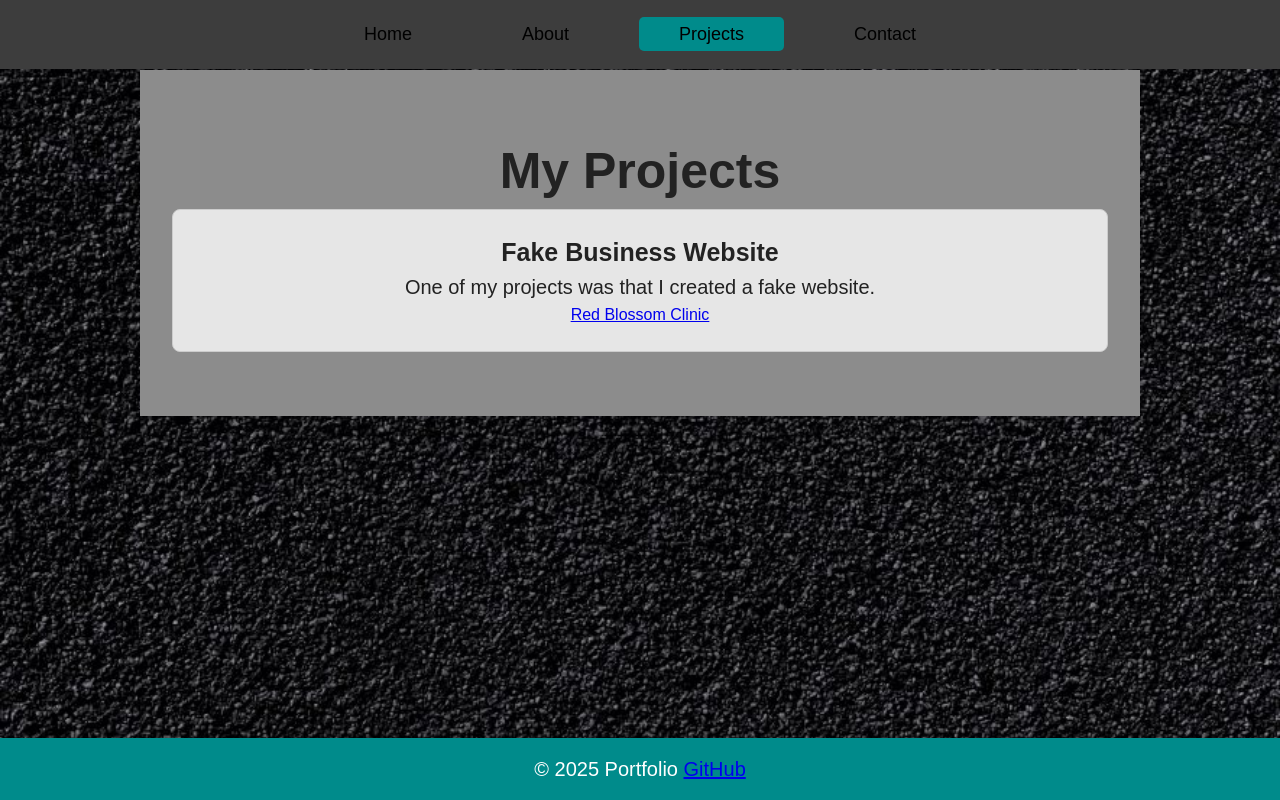
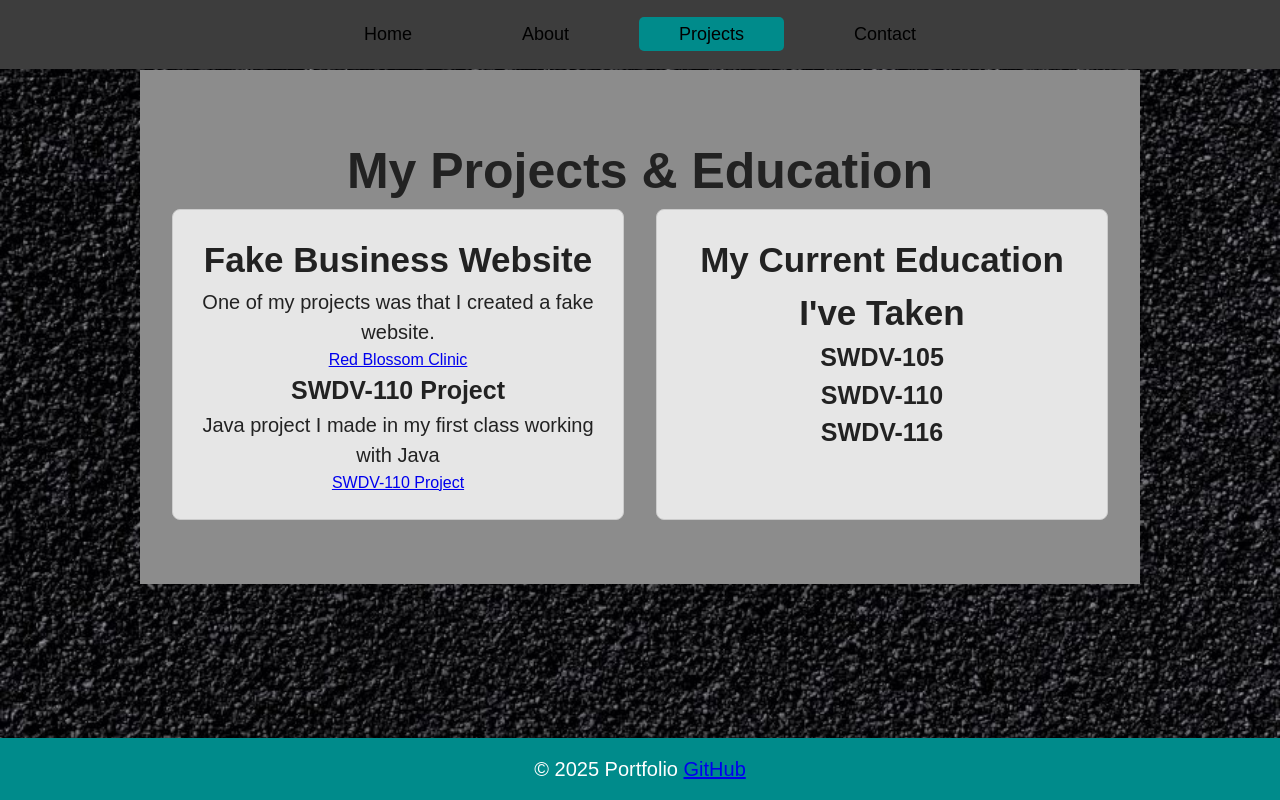
Before and after one commit to AustinC101/Portfolio-Preparation, a plain HTML site: page projects.html in a window 1280 px wide. Drawn offline with Linux system fonts and the light colour scheme.

Commit message:
Updated all page's metatags. README is updated. Projects page is updated.

```diff
--- a/projects.html
+++ b/projects.html
@@ -2,6 +2,8 @@
 <html lang="en">
 <head>
     <meta charset="UTF-8">
+    <meta name="description" content="projects and education page">
+    <meta name="author" content="Austin Calabretta">
     <title>Projects | Austin Calabretta</title>
     <link rel="stylesheet" href="styles.css">
 </head>
@@ -19,12 +21,21 @@
 
     <main>
         <section class="projects">
-            <h1>My Projects</h1>
+            <h1>My Projects & Education</h1>
             <div class="project-grid">
                 <div class="project-card">
-                    <h3>Fake Business Website</h3>
+                    <h2>Fake Business Website</h2>
                     <p>One of my projects was that I created a fake website.</p>
                     <a href="https://github.com/AustinC101/Red-Blossom-Clinic">Red Blossom Clinic</a>
+                    <h3>SWDV-110 Project</h3>
+                    <p>Java project I made in my first class working with Java</p>
+                    <a href="https://github.com/AustinC101/Intermediate-Programming-SWDV-110-001F">SWDV-110 Project</a>
+                </div>
+                <div class="project-card">
+                    <h2>My Current Education I've Taken</h2>
+                    <h3>SWDV-105</h3>
+                    <h3>SWDV-110</h3>
+                    <h3>SWDV-116</h3>
                 </div>
             </div>
         </section>
```
Also changed, not shown: 404.html (+2 -0 lines), about.html (+2 -0 lines), contact.html (+2 -0 lines), index.html (+2 -0 lines), README.md.
